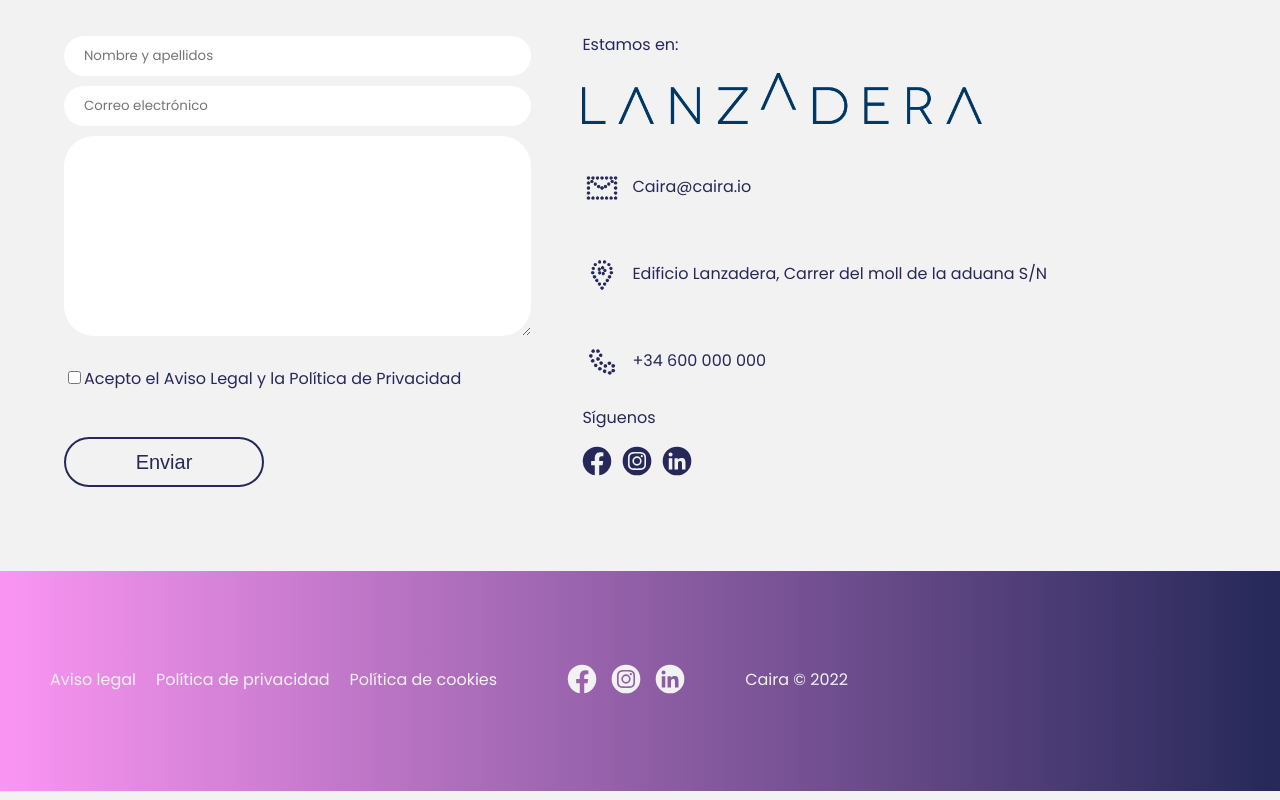
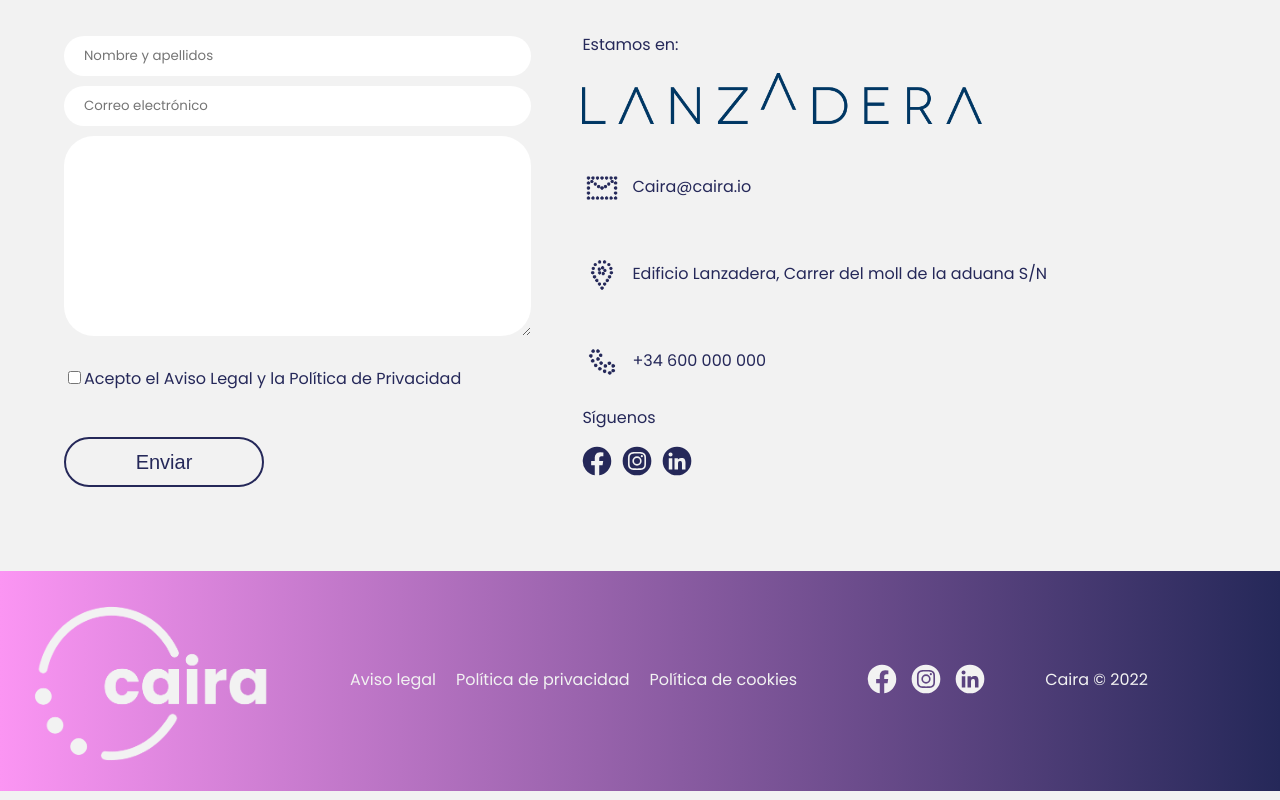
Before and after one commit to soportecaira/soportecaira.github.io, a plain HTML site: page centrosES.html in a window 1280 px wide. Shown: the part 3156-3956 px from the top of the page. Drawn offline with Linux system fonts and the light colour scheme; a web font is replaced by a local one.

Commit message:
Update centrosES.html

```diff
--- a/centrosES.html
+++ b/centrosES.html
@@ -142,7 +142,9 @@
     </main>
 <!--Pie de página-->
 <footer>
-
+    <div  class="ft-logo">
+        <img src="assets/logo-gris.png">
+    </div>
     <div class="ft-text">
         <div class="flex legal">
             <p>Aviso legal</p>
```
